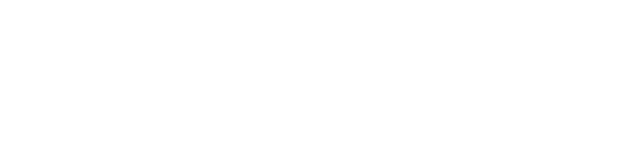
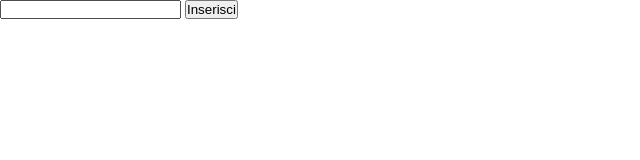
Before and after one commit to flavio-pinto/rest-todoolean, a plain HTML site: page index.html in a window 1280 px wide. Shown: the whole page, without its empty margins (0-640 px from the left). Drawn offline with nearby package versions, Linux system fonts and the light colour scheme.

Commit message:
Basic markup + js refs + init handlebars

```diff
--- a/index.html
+++ b/index.html
@@ -7,6 +7,31 @@
     <title>Todoolean</title>
 </head>
 <body>
+    <!-- ToDo List -->
+    <div id="app">
+        <header class="main__header">
+            <h1 class="main__header__title"></h1>
+        </header>
+
+        <main class="todo">
+            <input class="todo__input" type="text">
+            <button class="todo__button">Inserisci</button>
+
+            <ul class="todo__list">
+
+            </ul>
+        </main>
+    </div>
+
+    <!-- TEMPLATES HANDLEBARS -->
+    <script id="template__todo" type="text/x-handlebars-template">
+        <li class="todo__list__element">
+            <span class="todo__list__element__text">{{todoText}}</span>
+            <span class="todo__list__element__remove" data-id="{{id}}">X</span>
+        </li>
+    </script>
+
+    <!-- JAVASCRIPT -->
     <script src='https://cdnjs.cloudflare.com/ajax/libs/jquery/3.5.0/jquery.min.js'></script>
     <script src='https://cdnjs.cloudflare.com/ajax/libs/handlebars.js/4.7.6/handlebars.min.js'></script>
     <script src="js/main.js"></script>
--- a/js/main.js
+++ b/js/main.js
@@ -1 +1,20 @@
 /**api personale 157.230.17.132:3016/todos */
+
+$(document).ready(function () {
+    //Referenze
+    var todoInput = $('.todo__input');
+    var todoButton = $('.todo__button');
+    var todoList = $('.todo__list');
+
+    //Api
+    var apiUrl = '157.230.17.132:3016/todos';
+
+    //Init HandlebarsJs
+    var source = $('#template__results').html();
+    var template = Handlebars.compile(source);
+
+}); //<---- end doc ready
+
+/********************
+ ******FUNZIONI******
+ ********************/
```
